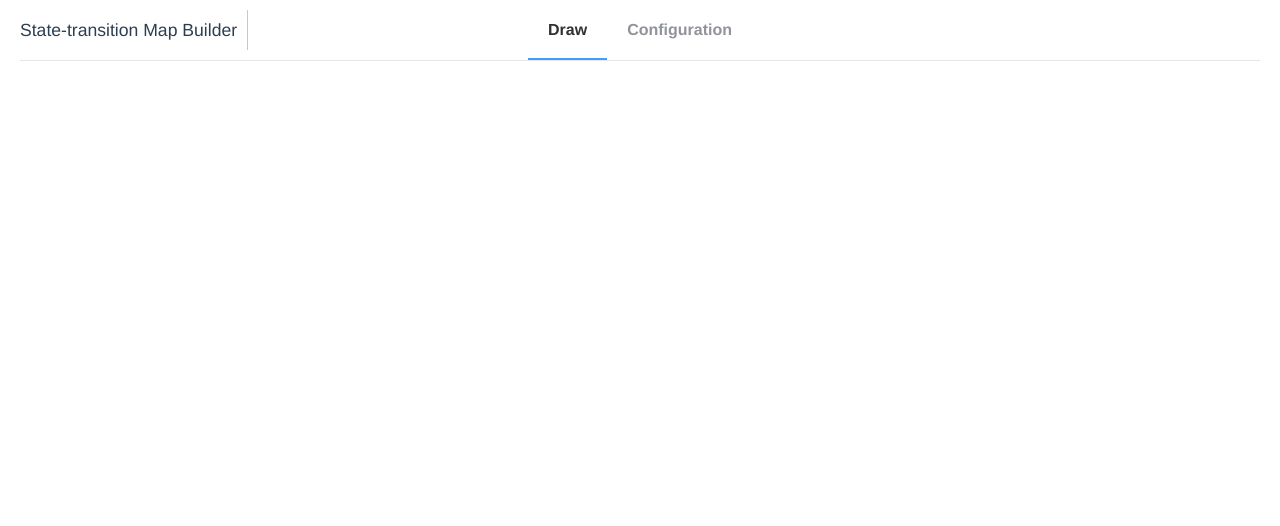
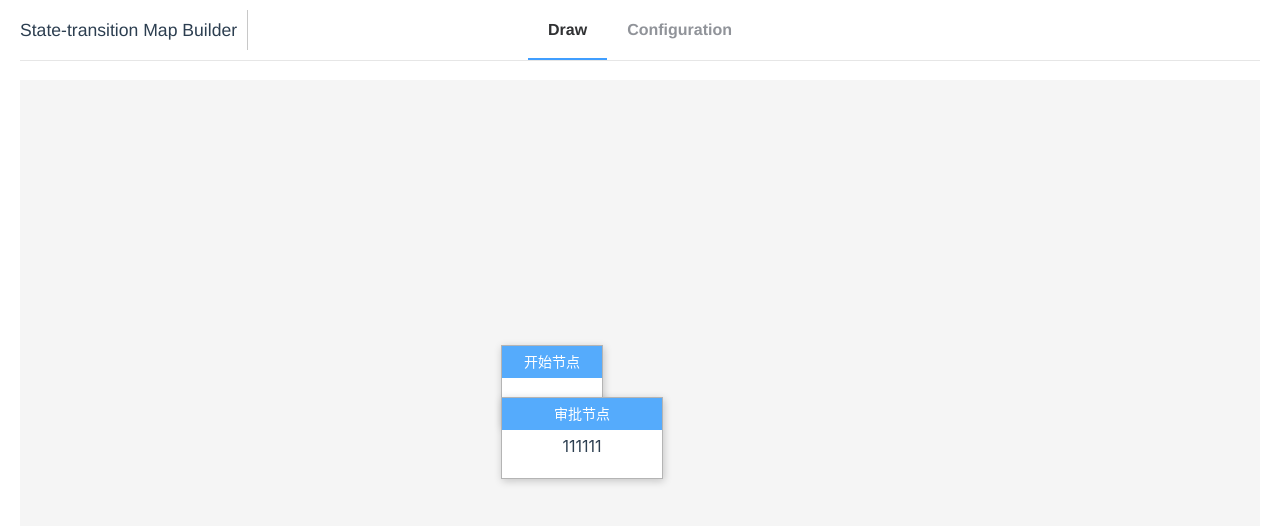
Before and after one commit to jzmrexu1s/state-transition-map, a Vue app: page /draw in a window 1280 px wide. Shown: the top 526 px of the page. Built offline with nearby package versions, Linux system fonts and the light colour scheme.

Commit message:
Show nodes in the graph.

```diff
--- a/src/components/DrawCanvas.vue
+++ b/src/components/DrawCanvas.vue
@@ -1,19 +1,91 @@
 <template>
-<div>
+<div class="base">
 <super-flow
-
+    ref="superFlow"
+    :node-list="nodeList"
+    :origin="origin"
 >
-
+<template v-slot:node="{meta}">
+  <div :class="`flow-node flow-node-${meta.prop}`">
+    <header class="ellipsis">
+      {{meta.name}}
+    </header>
+    <section>
+      {{meta.desc}}
+    </section>
+  </div>
+</template>
 </super-flow>
 </div>
 </template>
 
 <script>
 export default {
-  name: "DrawCanvas"
+  name: "DrawCanvas",
+  data() {
+    return {
+      nodeList: [],
+      origin: [681, 465]
+    }
+  },
+  mounted() {
+    setTimeout(() => {
+      this.nodeList = [
+        {
+          'id': 'nodeS3WgFnzCI15X58Qw',
+          'width': 100,
+          'height': 80,
+          'coordinate': [-200, -200],
+          'meta': {
+            'prop': 'start',
+            'name': '开始节点'
+          }
+        },
+        {
+          'id': 'nodefHsy9uJObPtdHZv1',
+          'width': 160,
+          'height': 80,
+          'coordinate': [-200, -148],
+          'meta': {
+            'prop': 'start',
+            'name': '审批节点',
+            'desc': '111111'
+          }
+        }
+      ]
+    }, 100)
+  }
 }
 </script>
 
 <style scoped>
-
+.base{
+  width            : 100%;
+  height           : 500px;
+  margin           : 0 auto;
+  background-color : #f5f5f5;
+}
+.ellipsis{
+  white-space: nowrap;
+  text-overflow: ellipsis;
+  overflow: hidden;
+  word-wrap: break-word;
+}
+.flow-node>header{
+  font-size   : 14px;
+  height      : 32px;
+  line-height : 32px;
+  padding     : 0 12px;
+  color       : #ffffff;
+}
+.flow-node>section{
+  text-align  : center;
+  line-height : 20px;
+  overflow    : hidden;
+  padding     : 6px 12px;
+  word-break  : break-all;
+}
+.flow-node-start>header{
+  background-color : #55abfc;
+}
 </style>
--- a/src/main.js
+++ b/src/main.js
@@ -5,6 +5,7 @@ import './plugins/element.js'
 import router from './router'
 import 'element-ui/lib/theme-chalk/index.css'
 import SuperFlow from 'vue-super-flow'
+import 'vue-super-flow/lib/index.css'
 
 Vue.use(SuperFlow)
 
```
